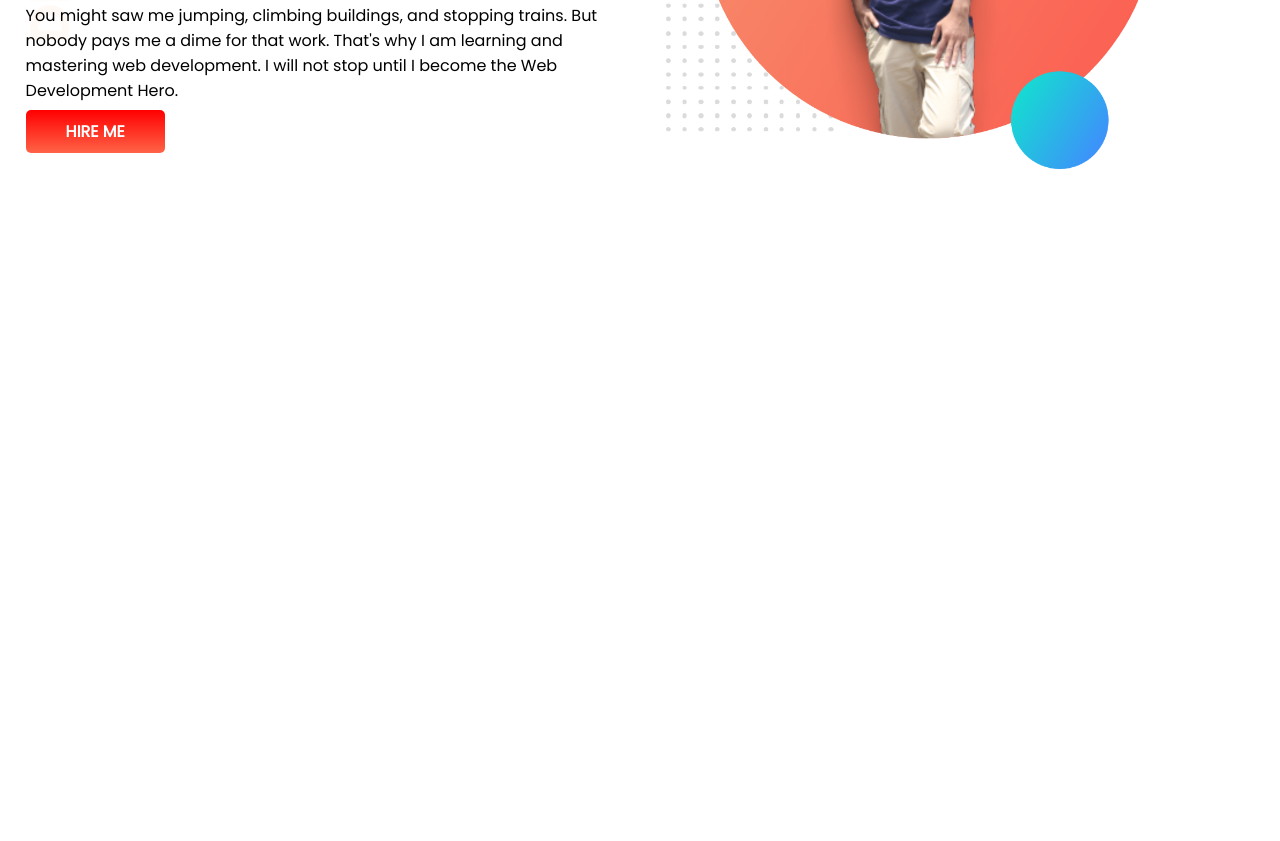
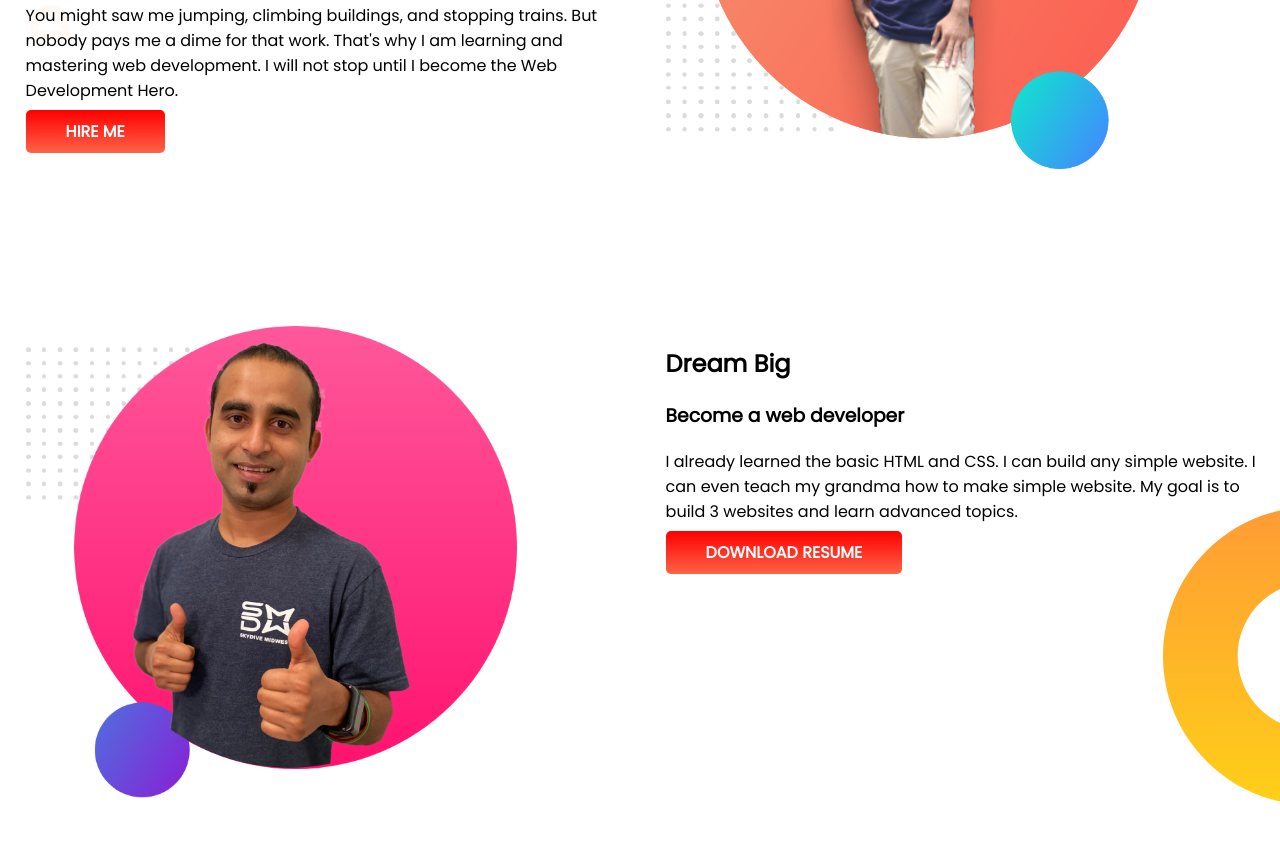
Before and after one commit to Arefin890/developer-portfolio, a plain HTML site: page index.html in a window 1280 px wide. Shown: the part 319-1160 px from the top of the page. Before the commit the page ends 800 px from the top, so only its background shows below. Drawn offline with Linux system fonts and the light colour scheme.

Commit message:
dream added

```diff
--- a/index.html
+++ b/index.html
@@ -27,6 +27,18 @@
         </div>
         <div class="half-width"><img src="images/arefin-pic.png" alt=""></div>
     </section>
+    <section class="dream-big">
+        <div class="half-width">
+            <img src="images/jhankar2.png" alt="">
+        </div>
+        <div class="half-width">
+            <h2>Dream Big</h2>
+            <h3>Become a web developer</h3>
+            <p>I already learned the basic HTML and CSS. I can build any simple website. I can even teach my grandma how
+                to make simple website. My goal is to build 3 websites and learn advanced topics.</p>
+            <a class="link-button" target="_blank" href="">DOWNLOAD RESUME</a>
+        </div>
+    </section>
 
 </body>
 
--- a/style.css
+++ b/style.css
@@ -15,6 +15,7 @@
 }
 section{
     display: flex;
+    margin-bottom: 150px;
 }
 .half-width{
     width: 50%;
@@ -31,3 +32,10 @@
     color: white;
     border-radius: 5px;
 }
+/* dream big section */
+.dream-big{
+    background-image: url(images/dream-bg.png);
+    background-repeat: no-repeat;
+    background-position: right;
+    background-position-y: bottom;
+}
```
